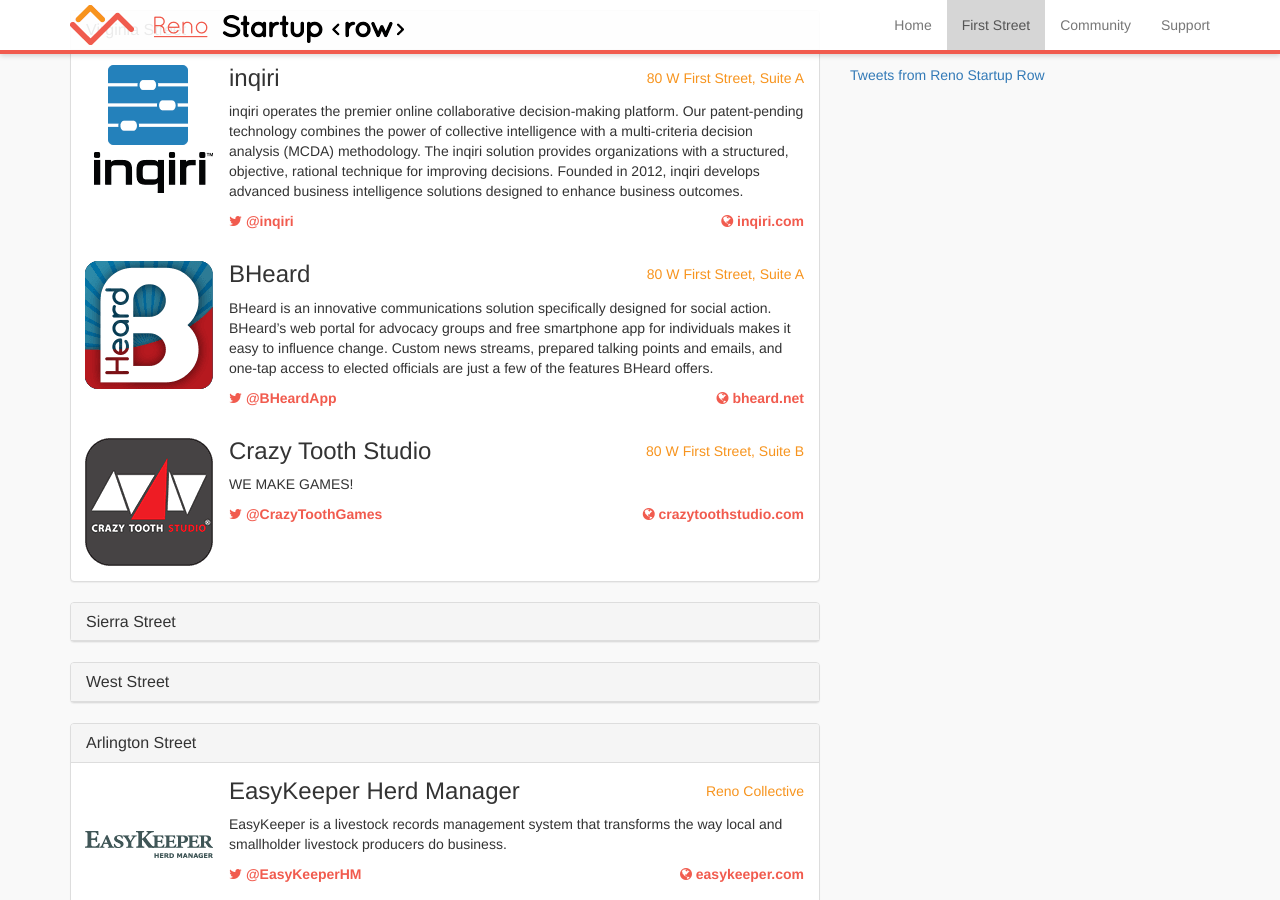
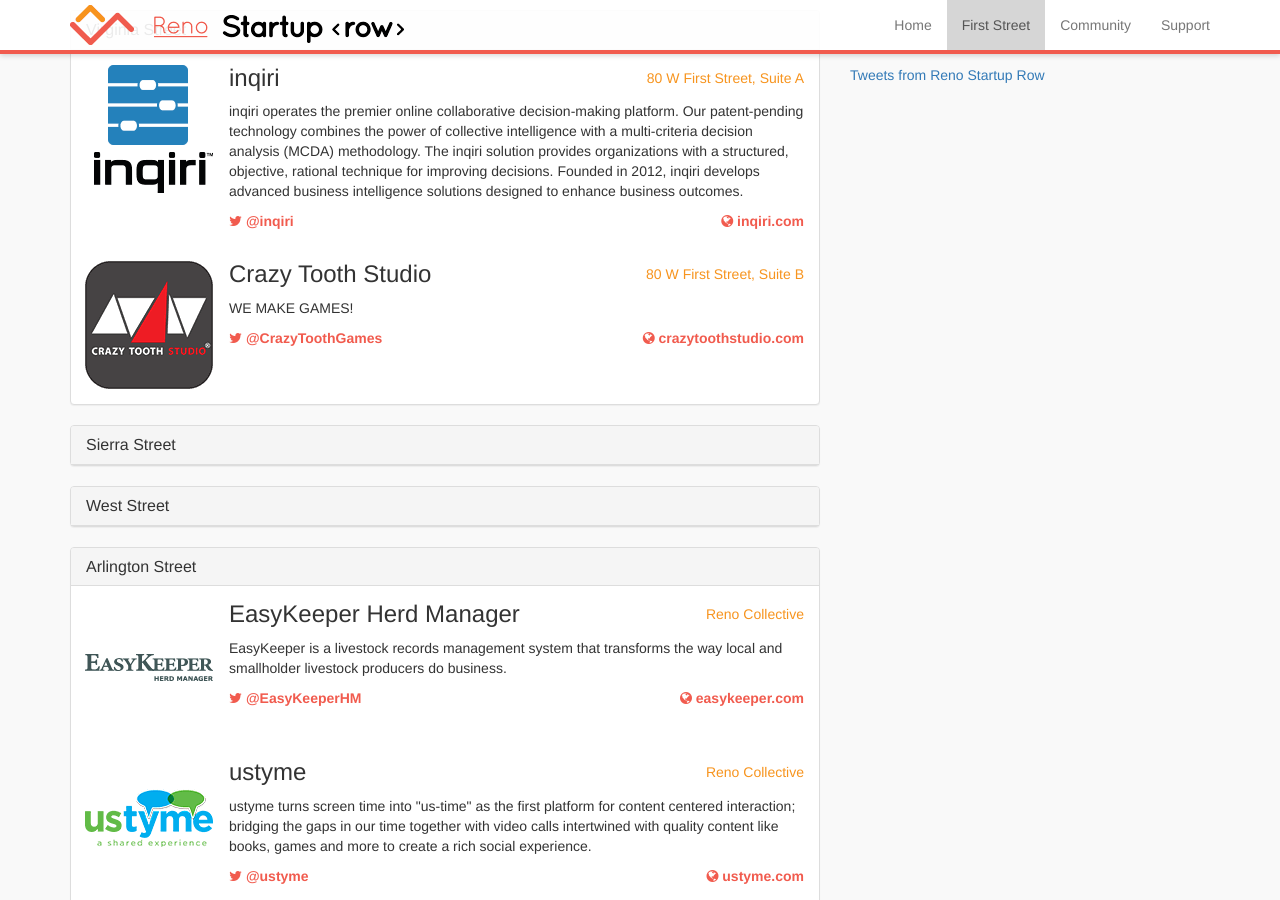
Before and after one commit to startuprow/startuprow.github.io, a Jekyll site: the page built from index.html, in a window 1280 px wide and 900 px high, scrolled down 1140 px. Built offline with Jekyll 4.4.1, drawn with Linux system fonts in a browser that asks for light colours; nearby versions of some CDN libraries; Markdown is read by kramdown in place of the engine named in the settings; comment, search, counter and statistics services are not loaded.

Commit message:
Removed BHeard from the row.

```diff
--- a/index.html
+++ b/index.html
@@ -37,17 +37,6 @@
     <p>inqiri operates the premier online collaborative decision-making platform. Our patent-pending technology combines the power of collective intelligence with a multi-criteria decision analysis (MCDA) methodology. The inqiri solution provides organizations with a structured, objective, rational technique for improving decisions. Founded in 2012, inqiri develops advanced business intelligence solutions designed to enhance business outcomes.</p>
     <span class="contact twitter"><a href="http://twitter.com/inqiri"><i class="fa fa-twitter"></i> @inqiri</a></span>
     <span class="contact website pull-right"><a href="https://inqiri.com"><i class="fa fa-globe"></i> inqiri.com</a></span>
-  </div>
-
-  <div class="panel-body company-profile">
-    <div class="company-logo">
-      <img src="/img/logo/bheard.png">
-    </div>
-    <span class="contact address pull-right">80 W First Street, Suite A</span>
-    <h3>BHeard</h3>
-    <p>BHeard is an innovative communications solution specifically designed for social action. BHeard’s web portal for advocacy groups and free smartphone app for individuals makes it easy to influence change. Custom news streams, prepared talking points and emails, and one-tap access to elected officials are just a few of the features BHeard offers.</p>
-    <span class="contact twitter"><a href="http://twitter.com/bheardapp"><i class="fa fa-twitter"></i> @BHeardApp</a></span>
-    <span class="contact website pull-right"><a href="http://bheard.net"><i class="fa fa-globe"></i> bheard.net</a></span>
   </div>
 
   <div class="panel-body company-profile">
```
